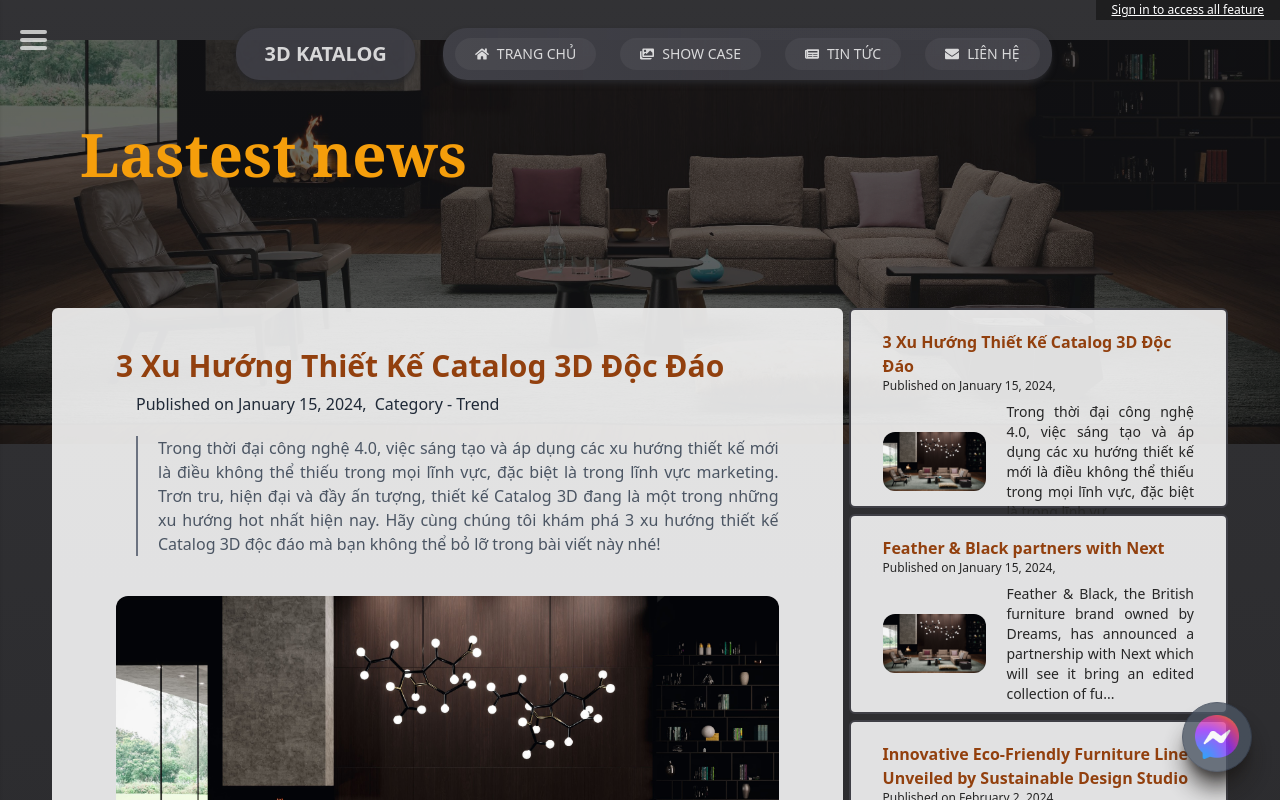
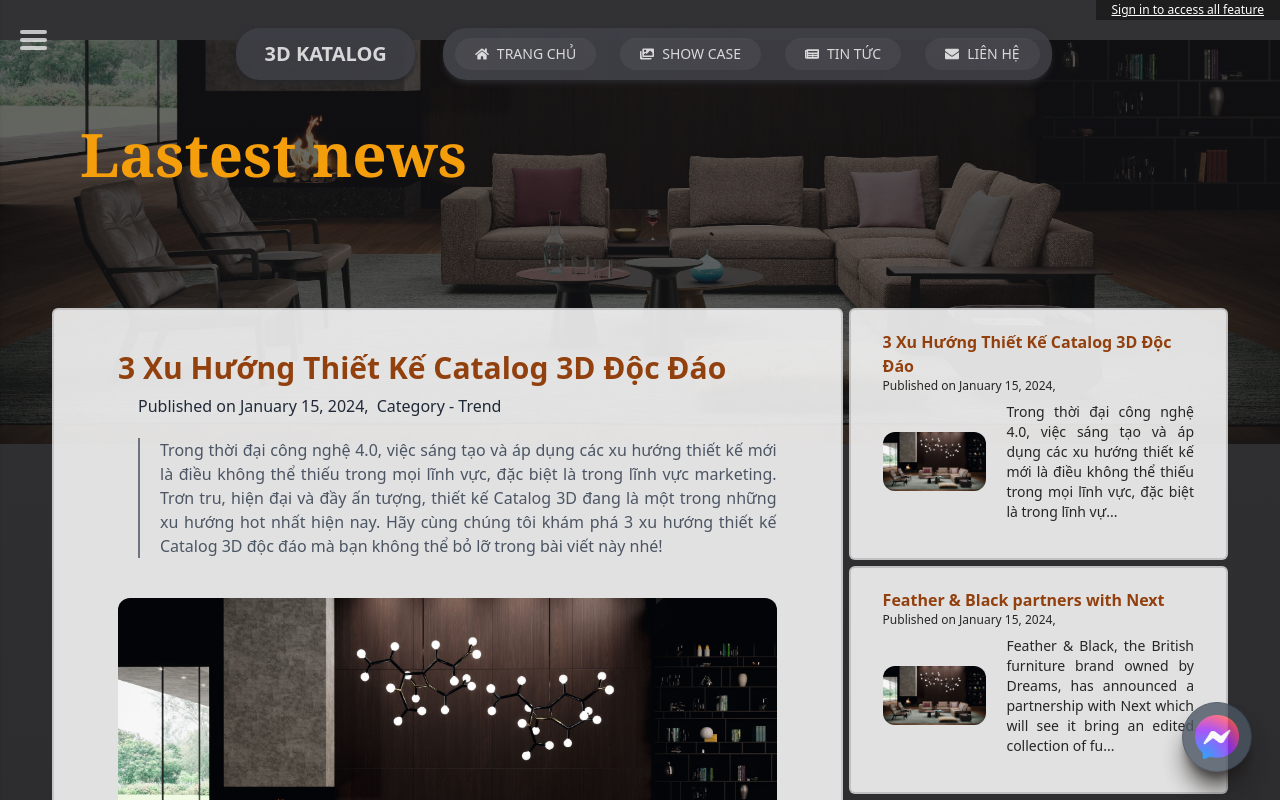
Before and after one commit to namke-dev/ThreeD-Catalog, a Next.js app: page /news in a window 1280 px wide. Shown: the top 800 px of the page. Built offline with nearby package versions, Linux system fonts and the light colour scheme; no server answers.

Commit message:
update meta descript in news page

```diff
--- a/src/components/layouts/NewsCart.jsx
+++ b/src/components/layouts/NewsCart.jsx
@@ -6,8 +6,9 @@ const NewsCard = ({ news, isExpanded, className }) => {
 
   return (
     <div
-      className={`text-gray-800
-      rounded-md pt-10 pb-2 md:px-16 mb-0
+      className={`text-gray-800 border-2 border-zinc-600/20
+      bg-neutral-100/90
+      rounded-md pt-10 pb-12 md:px-16 mb-0
       max-w-[1200px] ${className}`}
       onClick={() => router.push(`/newsdetail/?id=${news.id}`)}
     >
--- a/src/components/layouts/ReviewNewsCart.jsx
+++ b/src/components/layouts/ReviewNewsCart.jsx
@@ -10,9 +10,9 @@ export default function ReviewNewsCart({ news }) {
         className="text-neutral-800 bg-neutral-100/90
         py-5 md:px-8 mb-0
         max-w-[1200px]
-        h-[200px]
+        h-auto
         flex flex-col justify-between
-        border-2 border-zinc-700 hover:border-zinc-600 transition-colors duration-500
+        border-2 border-zinc-700/20 hover:border-zinc-600/50 transition-colors duration-500
         px-7 rounded-md"
       >
         <div>
--- a/src/pages/newsdetail.js
+++ b/src/pages/newsdetail.js
@@ -3,12 +3,29 @@ import Layout from "@/components/layouts/Layout";
 import NewsCard from "@/components/layouts/NewsCart";
 import { news_data } from "@/data/news_data";
 import { useRouter } from "next/router";
-import React from "react";
+import React, { useEffect } from "react";
 
 export default function NewsDetail() {
   const router = useRouter();
   const { id } = router.query;
   const news = news_data.find((news) => news.id == id);
+  useEffect(() => {
+    if (news) {
+      document.title = news.key_word; // Set your desired page title here
+
+      const metaDescriptionTag = document.querySelector(
+        'meta[name="description"]'
+      );
+      if (metaDescriptionTag) {
+        metaDescriptionTag.content = news.meta_script;
+      } else {
+        const newMetaTag = document.createElement("meta");
+        newMetaTag.name = "description";
+        newMetaTag.content = news.meta_script;
+        document.head.appendChild(newMetaTag);
+      }
+    }
+  }, [news]);
 
   // Check if news is undefined before accessing its properties
   if (!news) {
@@ -30,8 +47,8 @@ export default function NewsDetail() {
         News detail
       </h1>
       <HomePageCart
-        className="bg-neutral-100/90
-        relative -top-60 z-10 text-gray-800 m-14 py-10"
+        className="
+        relative -top-60 z-10 text-gray-800 mx-14 py-10"
       >
         <NewsCard key={news.id} news={news} isExpanded={true} />
       </HomePageCart>
```
